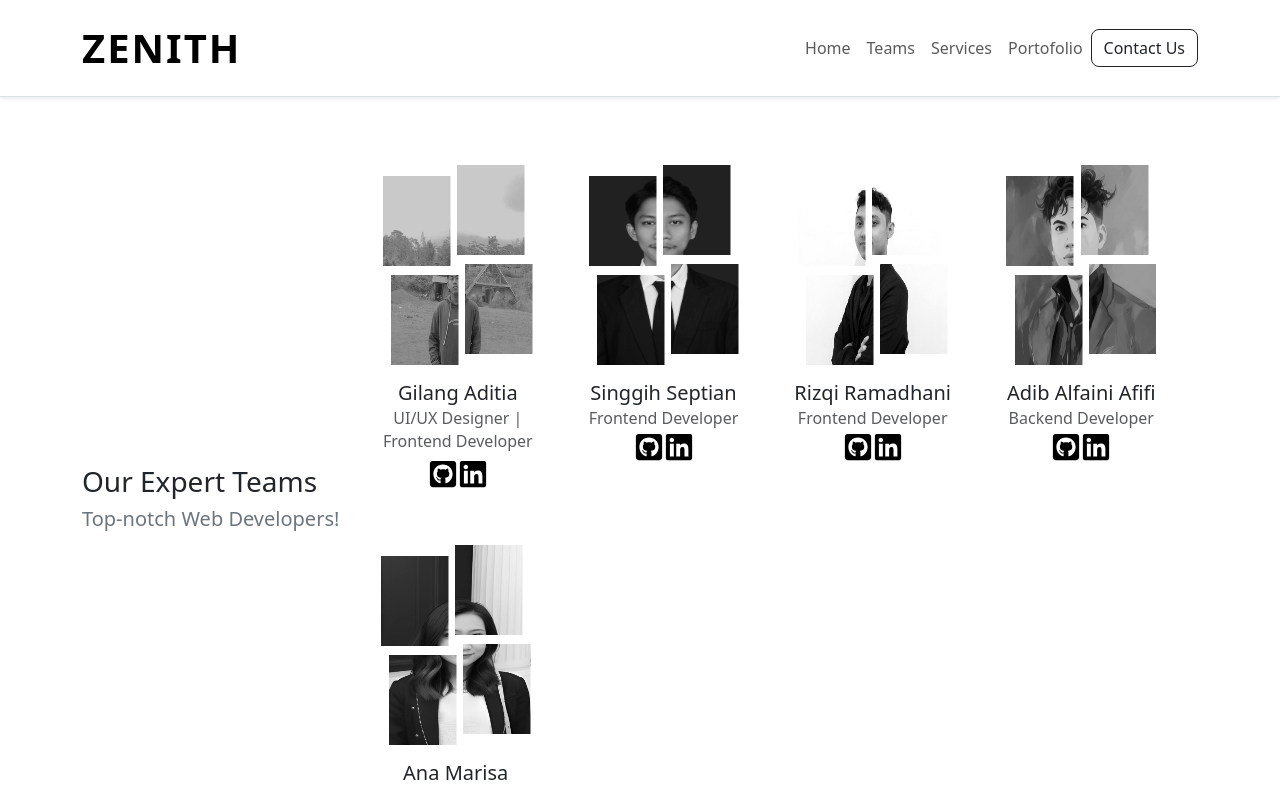
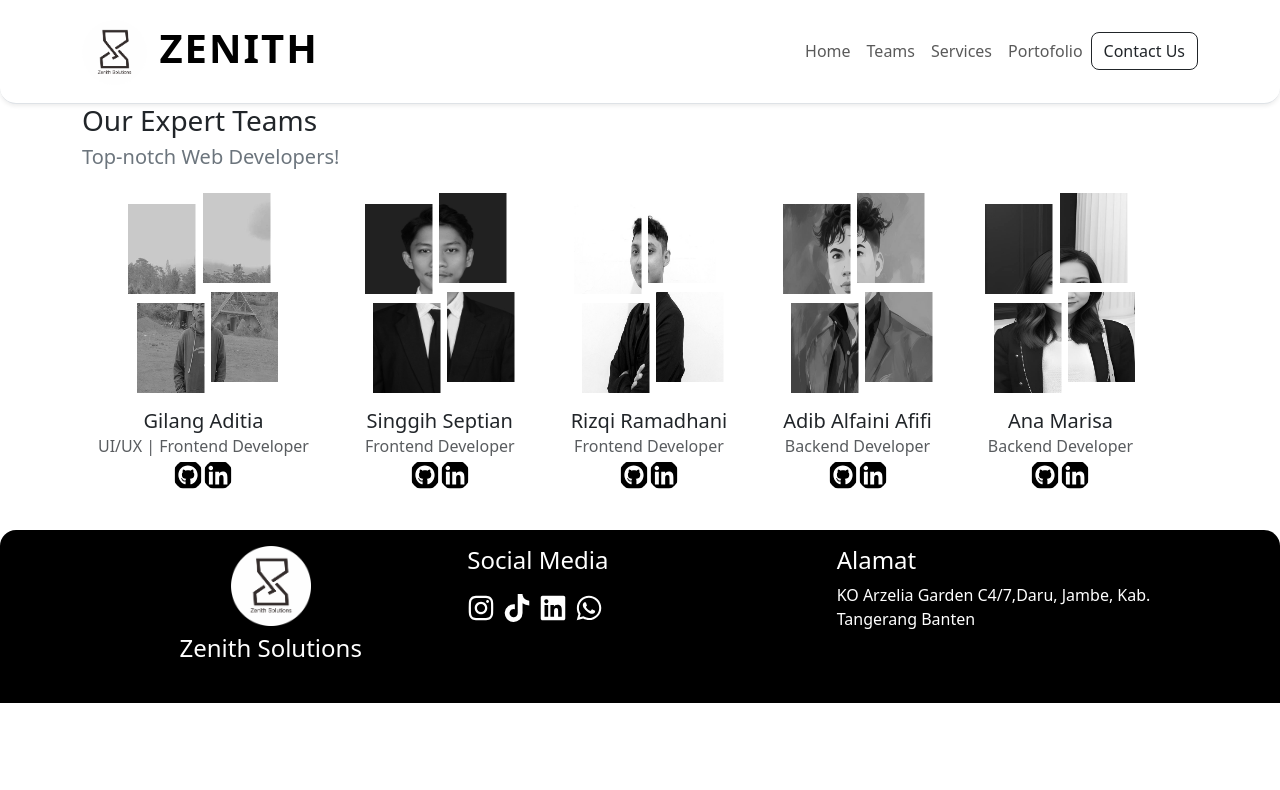
Before and after one commit to Zenith-Solutions-Project/zenith-comprof, a React (Vite) app: page /teams in a window 1280 px wide. Shown: the top 790 px of the page. Built offline with nearby package versions, Linux system fonts and the light colour scheme.

Commit message:
update total

```diff
--- a/src/app/components/partials/Footer.jsx
+++ b/src/app/components/partials/Footer.jsx
@@ -2,7 +2,7 @@ import { Image, Container, Row, Col } from "react-bootstrap";
 
 import logoFooter from "../../../assets/logo/ZS2.png";
 import "./footer.css";
-import { FaInstagram, FaLinkedin, FaTiktok } from "react-icons/fa";
+import { FaInstagram, FaLinkedin, FaTiktok, FaWhatsapp } from "react-icons/fa";
 const Footer = () => {
   const footerIcons = [
     {
@@ -17,26 +17,31 @@ const Footer = () => {
       path: "/",
       icons: <FaLinkedin />,
     },
+    {
+      path: "/",
+      icons: <FaWhatsapp />,
+    },
   ];
   return (
     <>
-      <footer className="bg-black">
+      <footer className="bg-black rounded-top-4">
         <Container>
           <Row className="p-3">
             <Col lg={4} xs={12} className="mb-3">
-              <div className="text-white text-center text-lg-start">
-                <Image src={logoFooter} style={{ width: "50px" }} />
-                <h1 className="">Zenith Solutions</h1>
-                <p>Lorem ipsum dolor sit amet consectetur adipisicing elit. Illo fuga expedita vitae magnam voluptatibus. Vel.</p>
-              </div>
+            <div className="text-white d-flex justify-content-center ">
+    <div className="text-center">
+        <Image src={logoFooter} style={{ width: "80px" }} />
+        <h4 className="mt-2">Zenith Solutions</h4>
+    </div>
+</div>
             </Col>
             <Col lg={4} xs={12} className="mb-4">
-              <h1 className="text-white text-center text-lg-start">Social Media</h1>
+              <h4 className="text-white text-center text-lg-start">Social Media</h4>
               <div className="d-flex justify-content-center justify-content-lg-start gap-2">
                 {footerIcons.map((icon, index) => (
                   <div key={index}>
                     <a href={icon.path} target="_blank">
-                      <span className="text-white fs-1">{icon.icons}</span>
+                      <span className="text-white fs-3 ">{icon.icons}</span>
                     </a>
                   </div>
                 ))}
@@ -45,8 +50,8 @@ const Footer = () => {
 
             <Col>
               <div className="text-white text-center text-lg-start">
-                <h1 className="text-center text-lg-start">Alamat</h1>
-                <p>Lorem ipsum dolor sit amet consectetur adipisicing elit. Quidem porro sunt harum.</p>
+                <h4 className="text-center text-lg-start">Alamat</h4>
+                <p>KO Arzelia Garden C4/7,Daru, Jambe, Kab. Tangerang Banten</p>
               </div>
             </Col>
           </Row>
--- a/src/app/components/partials/NavigationBar.jsx
+++ b/src/app/components/partials/NavigationBar.jsx
@@ -6,6 +6,7 @@ import Navbar from "react-bootstrap/Navbar";
 import Button from "react-bootstrap/Button";
 import ButtonCustom from "../elements/Button";
 import Image from "react-bootstrap/Image";
+import logoFooter from "../../../assets/logo/ZS2.png";
 
 import Zenith from "../../../assets/logo/zs.png";
 import { NavbarBrand } from "react-bootstrap";
@@ -17,7 +18,7 @@ function NavigationBar() {
     { to: "/portofolio", text: "Portofolio" },
   ];
   const handleClick = () => {
-    alert("awowkwokwowko tolol");
+    alert("Welcome To Zenith");
   };
   const imageStyle = {
     width: "40px",
@@ -25,14 +26,14 @@ function NavigationBar() {
     display: "inline-block",
   };
   return (
-    <Navbar expand="lg" className="bg-white border-bottom shadow-sm sticky-top">
+    <Navbar expand="lg" className="bg-white border-bottom shadow-sm sticky-top rounded-bottom-4">
       <Container>
         <Link
           to="/"
           className="navbar-brand text-uppercase fw-bold fs-1 d-flex gap-3 align-items-center"
           style={{ letterSpacing: "2px" }}>
           {/* <Image src={Zenith} style={imageStyle} fluid /> */}
-          <NavbarBrand className="fs-1">ZENITH</NavbarBrand>
+          <NavbarBrand className="fs-1"> <Image src={logoFooter} style={{ width: "65px" }} /> ZENITH</NavbarBrand>
         </Link>
 
         <Navbar.Toggle aria-controls="basic-navbar-nav" />
--- a/src/app/components/ui/contacus/ContactUS.jsx
+++ b/src/app/components/ui/contacus/ContactUS.jsx
@@ -3,7 +3,7 @@ import React from "react";
 const ContactUS = () => {
   return (
     <div>
-      <h1>ContactUS</h1>
+      {/* <h1>ContactUS</h1> */}
     </div>
   );
 };
--- a/src/app/components/ui/portofolio/Portofolio.jsx
+++ b/src/app/components/ui/portofolio/Portofolio.jsx
@@ -3,7 +3,7 @@ import ButtonCustom from "../../elements/Button";
 
 const Portofolio = ({ title, description, image }) => {
   const handleClick = () => {
-    alert("WKWKWKWKWKWKWK BERAK");
+    alert("Explore Our Portfolio");
   };
 
   return (
--- a/src/app/components/ui/teams/OurTeams.jsx
+++ b/src/app/components/ui/teams/OurTeams.jsx
@@ -12,8 +12,7 @@ const OurTeams = () => {
   const teams = [
     {
       name: "Gilang Aditia",
-      role1: "UI/UX Designer |",
-      role2: " Frontend Developer",
+      role1: "UI/UX | Frontend Developer",
       image: Teams1,
       github: " https://github.com/gilang-aditia",
       linkedin: "https://www.linkedin.com/in/gilang-aditia-b79461231/",
@@ -55,12 +54,11 @@ const OurTeams = () => {
 
   return (
     <Container>
-      <Row className="d-flex align-items-center my-5">
-        <Col lg={3}>
+      <Row  className="mb-4" >
+        <Col >
           <h3>Our Expert Teams</h3>
           <h5 className="text-secondary">Top-notch Web Developers!</h5>
-        </Col>
-        <Col>
+
           <div className="d-flex flex-wrap gap-4 mt-1">
             {teams.map((teamMember, index) => (
               <Card
@@ -84,13 +82,13 @@ const OurTeams = () => {
                       href={teamMember.github}
                       target="_blank"
                       rel="noopener noreferrer">
-                      <FaGithubSquare size={30} color="black" />
+                      <FaGithubSquare className="rounded-5" size={30} color="black" />
                     </a>
                     <a
                       href={teamMember.linkedin}
                       target="_blank"
                       rel="noopener noreferrer">
-                      <FaLinkedin size={30} color="black" />
+                      <FaLinkedin className="rounded-5" size={30} color="black" />
                     </a>
                   </Card.Text>
                 </Card.Body>
```
